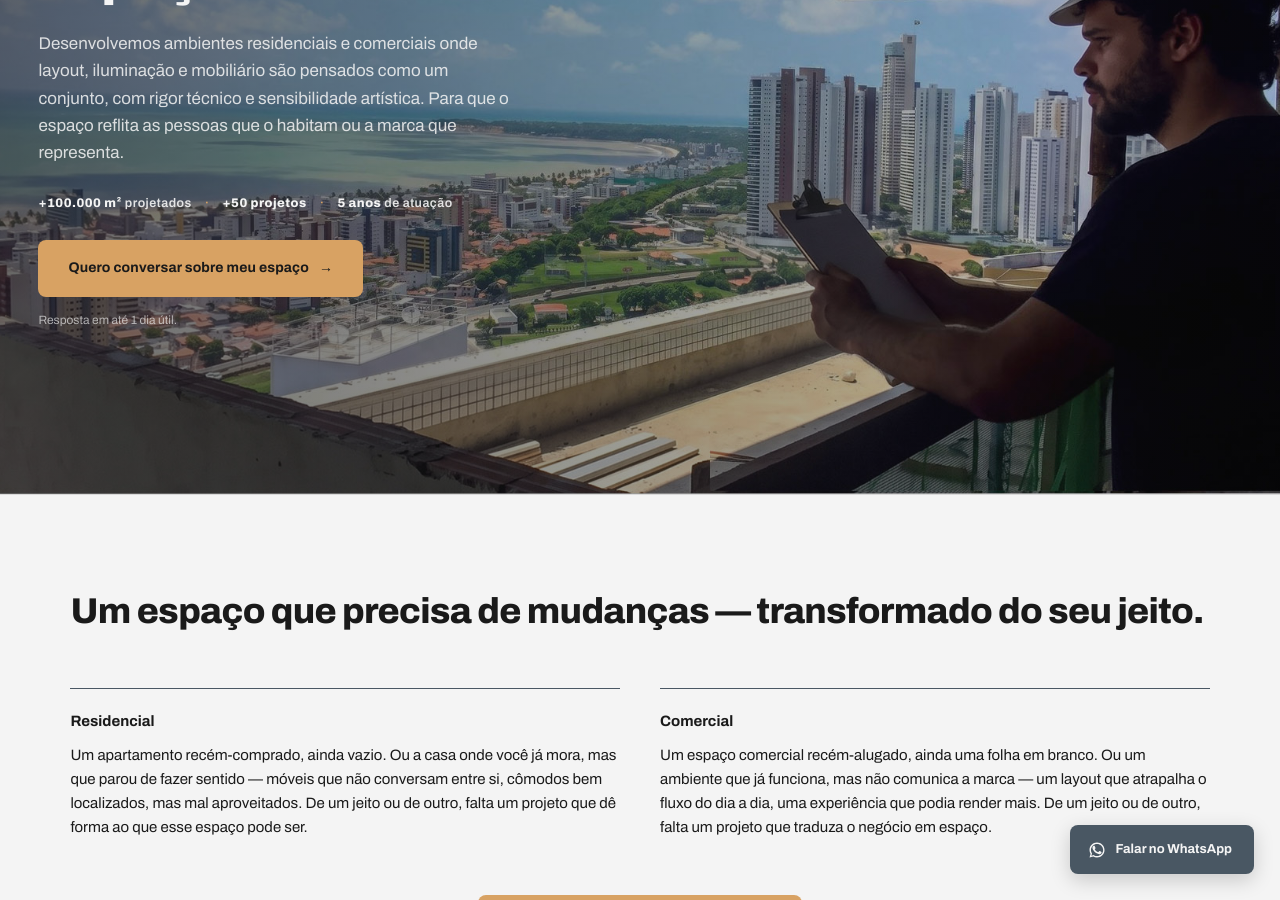
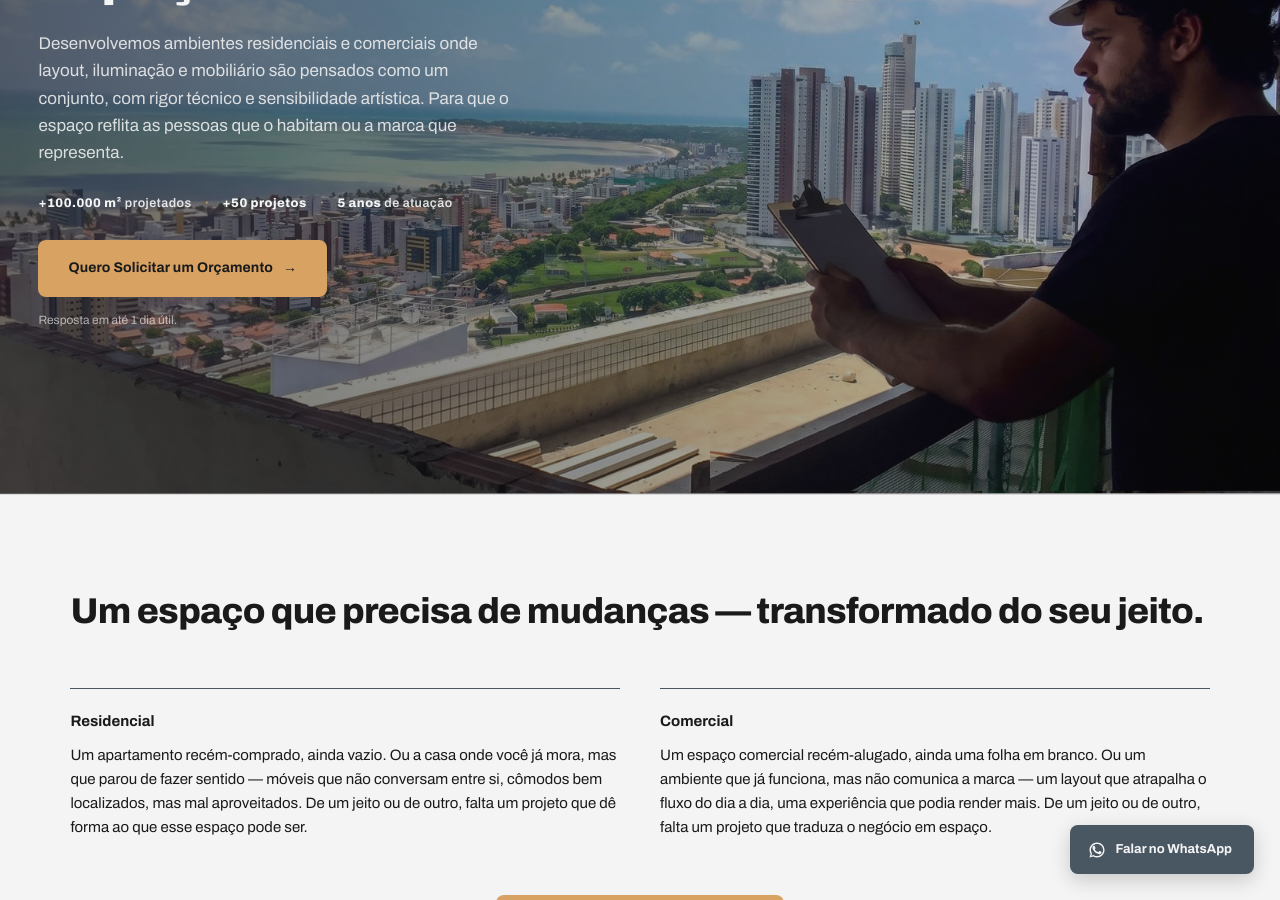
Before and after one commit to cidclementino/projetos-odisse, a Jekyll site: the page built from interiores/index.html, in a window 1280 px wide and 900 px high, scrolled down 406 px. Built offline with Jekyll 4.4.1, drawn with Linux system fonts in a browser that asks for light colours; some of the changed text lies outside the part shown.

Commit message:
Update interiores_conteudo.yml

```diff
--- a/_data/interiores_conteudo.yml
+++ b/_data/interiores_conteudo.yml
@@ -4,7 +4,7 @@ hero:
   m2: "+100.000 m²"
   projetos: "+50 projetos"
   anos: "5 anos"
-  cta_texto: "Quero conversar sobre meu espaço"
+  cta_texto: "Quero Solicitar um Orçamento"
   imagem: "hero-interiores-003.jpg"
 
 dor:
@@ -37,7 +37,7 @@ diferencial:
 prova_visual:
   titulo: "Espaços que já ganharam nova forma"
   descricao: "Uma seleção de projetos de interiores que já entregamos."
-  cta_texto: "Ver meu espaço tomar essa forma"
+  cta_texto: "Quero Solicitar um Orçamento"
 
 etapas:
   titulo: "Do diagnóstico à entrega, em quatro passos."
@@ -90,4 +90,4 @@ numeros:
 cta_final:
   titulo: "Vamos repensar seu espaço?"
   descricao: "Preencha o formulário com informações sobre o seu ambiente e retornaremos o contato em até 1 dia útil."
-  cta_texto: "Iniciar meu projeto de interiores"
+  cta_texto: "Quero Solicitar um Orçamento"
```
